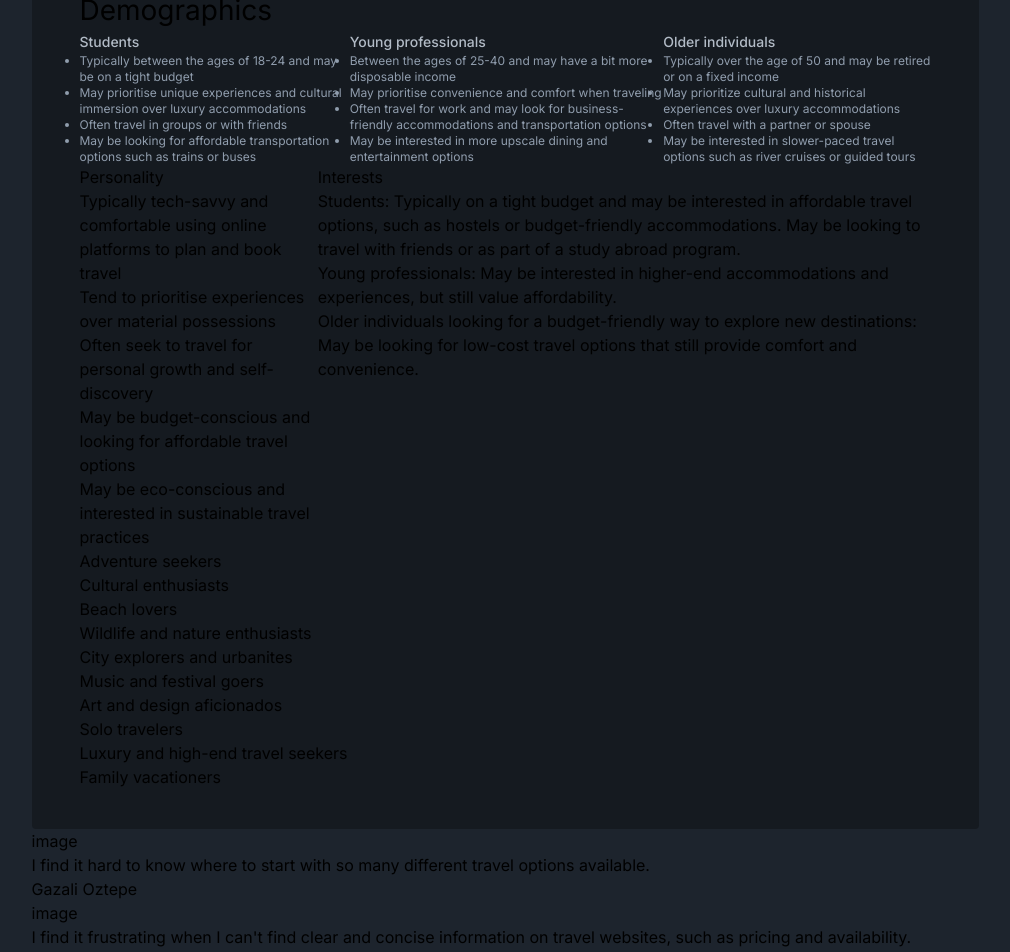
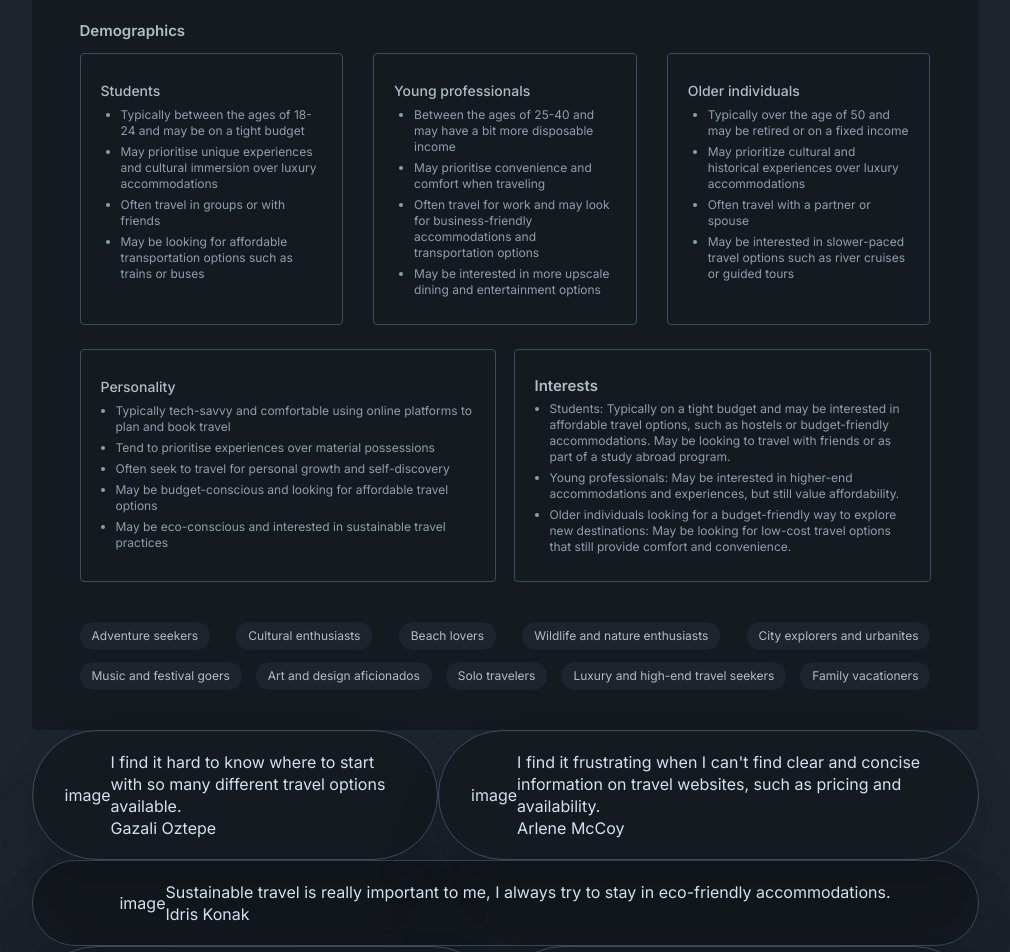
Before and after one commit to krishnanandpatl/portifolio, a React (Vite) app: page /trippiez in a window 1280 px wide. Shown: the part 2100-3052 px from the top of the page, without its empty margins (135-1145 px from the left). Built offline with nearby package versions, Linux system fonts and the light colour scheme.

Commit message:
trippiez
Signed-off-by: Krishna Nand Patel <imkrishna8737@gmail.com>

```diff
--- a/src/components/styles/trippiez.css
+++ b/src/components/styles/trippiez.css
@@ -34,7 +34,7 @@
   align-items: center;
   gap: 2%;
 }
-.solution-tripp>div img{
+.solution-tripp > div img {
   width: 500%;
 }
 .research-tripp > p {
@@ -74,10 +74,78 @@
 }
 .demographies-tripp ul {
   list-style: disc;
+  margin-left: 20px;
 }
 .demographies-tripp li {
   font-weight: 400;
   font-size: 12px;
   line-height: 16px;
   color: #909dad;
+  margin-top: 5px;
 }
+.demography-title {
+  font-weight: 600;
+  font-size: 15px;
+  line-height: 20px;
+  color: #b2bbc6;
+  margin-top: 32px;
+}
+.demographies-tripp > div {
+  border: 1px solid #3d4c5e;
+  border-radius: 4px;
+  padding: 26px 20px;
+  width: 31%;
+}
+.personality-tripp > div {
+  border: 1px solid #3d4c5e;
+  border-radius: 4px;
+  width: 49%;
+  padding: 26px 20px;
+}
+.personality-tripp div {
+  font-weight: 500;
+  font-size: 14px;
+  line-height: 22px;
+  color: #b2bbc6;
+}
+.personality-tripp li {
+  font-weight: 400;
+  font-size: 12px;
+  line-height: 16px;
+  color: #909dad;
+}
+.personality-tripp ul {
+  list-style: disc;
+  margin-left: 15px;
+}
+.personality-tripp li {
+  margin-top: 5px;
+}
+.down-buttons-tripp div {
+  font-weight: 400;
+  font-size: 12px;
+  line-height: 16px;
+  color: #b2bbc6;
+  background: #1d242d;
+  border-radius: 80px;
+  padding: 6px 12px;
+}
+.user-testimonial-tripp > div {
+  display: flex;
+}
+.user-verbatism-tripp {
+  background: #151a20;
+  border: 1px solid #3d4c5e;
+  box-shadow: 0px 312px 125px rgba(0, 0, 0, 0.01),
+    0px 176px 105px rgba(0, 0, 0, 0.05), 0px 78px 78px rgba(0, 0, 0, 0.09),
+    0px 20px 43px rgba(0, 0, 0, 0.1), 0px 0px 0px rgba(0, 0, 0, 0.1);
+  border-radius: 500px;
+  font-weight: 400;
+  font-size: 16px;
+  line-height: 22px;
+  color: #d6dff0;
+  display: flex;
+  padding: 20px 32px;
+  justify-content: center;
+  align-items: center;
+}
--- a/src/components/trippiez/Trippiez.jsx
+++ b/src/components/trippiez/Trippiez.jsx
@@ -1,8 +1,8 @@
 import React from "react";
 import "../styles/trippiez.css";
-import tripp from "../../assets/trippez/tripp.png"
-import flag from '../../assets/trippez/flag.svg'
-import check from '../../assets/trippez/check_circle.svg'
+import tripp from "../../assets/trippez/tripp.png";
+import flag from "../../assets/trippez/flag.svg";
+import check from "../../assets/trippez/check_circle.svg";
 // import check from '../../assets/trippez/check_circle.svg'
 
 function Trippiez() {
@@ -81,11 +81,16 @@ function Trippiez() {
           <br />
           <div className="solution-tripp">
             <h1 className="flex gap-4">
-              <div className=""><img src={flag} alt="" /></div>The Solutions
+              <div className="">
+                <img src={flag} alt="" />
+              </div>
+              The Solutions
             </h1>
             <br />
             <div>
-              <div><img src={check} alt="" /></div>
+              <div>
+                <img src={check} alt="" />
+              </div>
               <div>
                 The budget-based search feature simplifies travel planning by
                 allowing users to filter results based on their budget
@@ -95,7 +100,9 @@ function Trippiez() {
             </div>
             <br />
             <div>
-              <div><img src={check} alt="" /></div>
+              <div>
+                <img src={check} alt="" />
+              </div>
               <div>
                 The interactive map feature visually displays destinations and
                 accommodations for informed decision-making based on location
@@ -105,7 +112,9 @@ function Trippiez() {
             </div>
             <br />
             <div>
-              <div><img src={check} alt="" /></div>
+              <div>
+                <img src={check} alt="" />
+              </div>
               <div>
                 The 1-stop booking feature for hotels and flights streamlines
                 the process, enabling users to book their accommodations and
@@ -159,8 +168,8 @@ function Trippiez() {
               </div>
             </div>
             <br />
-            <h2>Demographics</h2>
-            <div className="flex demographies-tripp">
+            <h4 className="demography-title mb-[12px]">Demographics</h4>
+            <div className="flex demographies-tripp justify-between">
               <div>
                 <div>Students</div>
                 <ul>
@@ -216,7 +225,7 @@ function Trippiez() {
                 </ul>
               </div>
             </div>
-            <div className="flex personality-tripp">
+            <div className="flex personality-tripp justify-between mt-[24px] mb-[40px]">
               <div>
                 <div>Personality</div>
                 <ul>
@@ -241,7 +250,7 @@ function Trippiez() {
                 </ul>
               </div>
               <div>
-                <div>Interests</div>
+                <div className="user-type-tripp">Interests</div>
                 <ul>
                   <li>
                     Students: Typically on a tight budget and may be interested
@@ -262,14 +271,14 @@ function Trippiez() {
                 </ul>
               </div>
             </div>
-            <div>
+            <div className="flex justify-between down-buttons-tripp">
               <div>Adventure seekers</div>
               <div>Cultural enthusiasts</div>
               <div>Beach lovers</div>
               <div>Wildlife and nature enthusiasts</div>
               <div>City explorers and urbanites</div>
             </div>
-            <div>
+            <div className="flex justify-between down-buttons-tripp mt-[12px]">
               <div>Music and festival goers</div>
               <div>Art and design aficionados</div>
               <div>Solo travelers</div>
@@ -279,7 +288,7 @@ function Trippiez() {
           </div>
           <div className="user-testimonial-tripp">
             <div>
-              <div>
+              <div className="user-verbatism-tripp">
                 <div>image</div>
                 <div>
                   <div>
@@ -289,7 +298,7 @@ function Trippiez() {
                   <div>Gazali Oztepe</div>
                 </div>
               </div>
-              <div>
+              <div className="user-verbatism-tripp">
                 <div>image</div>
                 <div>
                   <div>
@@ -301,7 +310,7 @@ function Trippiez() {
                 </div>
               </div>
             </div>
-            <div>
+            <div className="user-verbatism-tripp">
               <div>image</div>
               <div>
                 <div>
@@ -312,7 +321,7 @@ function Trippiez() {
               </div>
             </div>
             <div>
-              <div>
+              <div className="user-verbatism-tripp">
                 <div>image</div>
                 <div>
                   <div>
@@ -322,7 +331,7 @@ function Trippiez() {
                   <div>Kerem Topcu</div>
                 </div>
               </div>
-              <div>
+              <div className="user-verbatism-tripp">
                 <div>image</div>
                 <div>
                   <div>
```
